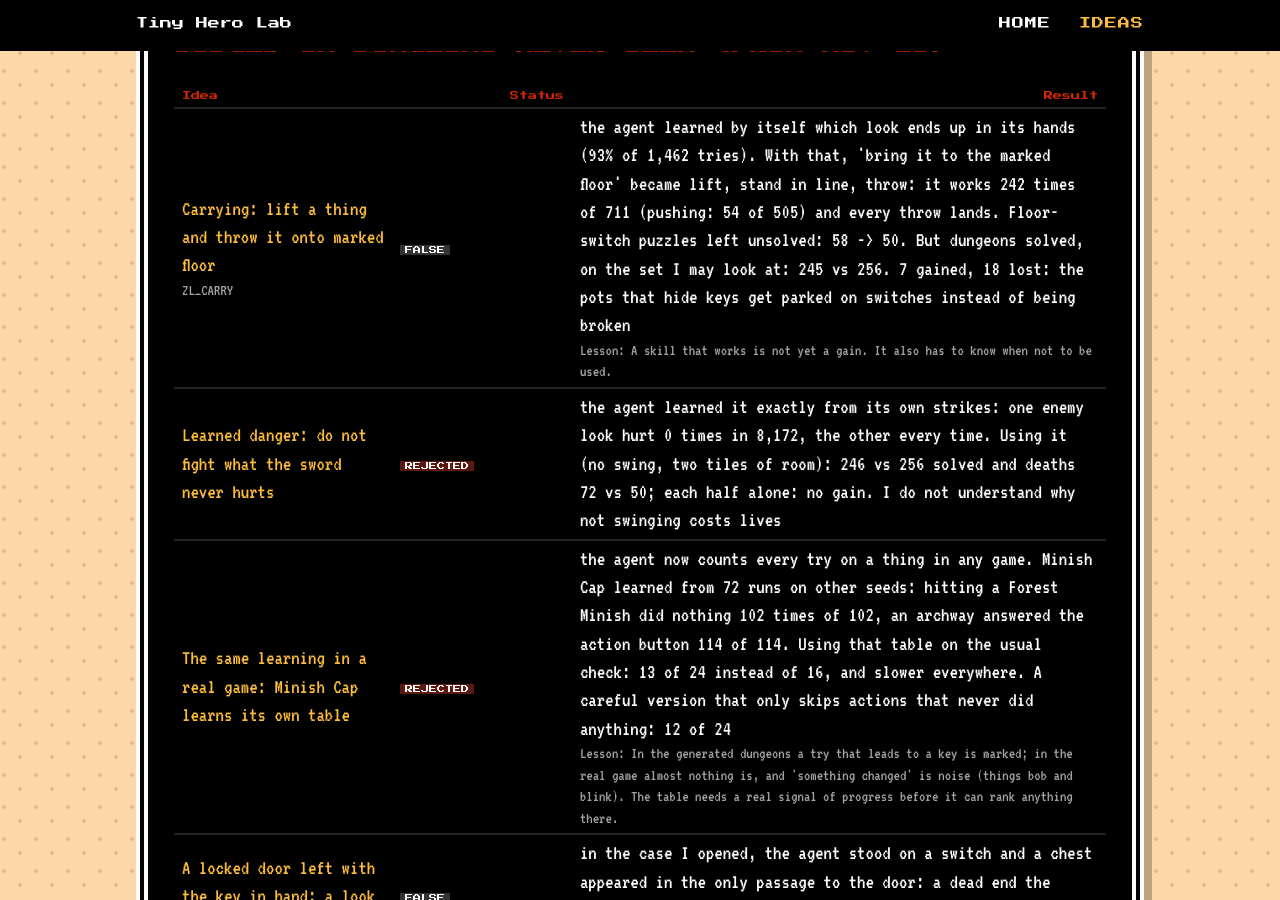
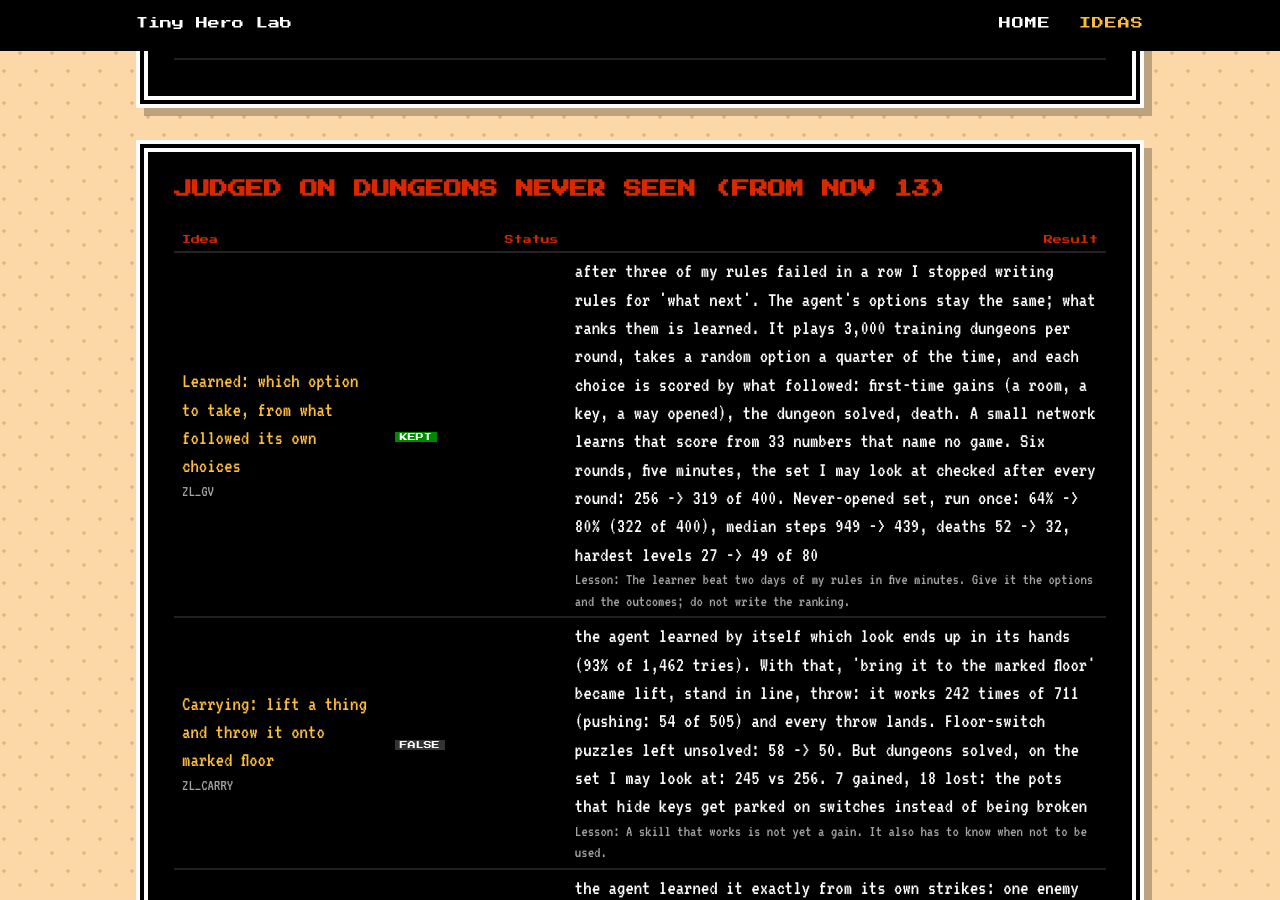
Before and after one commit to sofianedjerbi/zelda-agent-devblog, a Jekyll site: the page built from ideas.html, in a window 1280 px wide and 900 px high, scrolled down 6109 px. Built offline with Jekyll 4.4.1, drawn with Linux system fonts in a browser that asks for light colours; some of the changed text lies outside the part shown.

Commit message:
Unseen dungeons 80%: the agent learns which option pays off
Co-Authored-By: Claude Fable 5.2 <noreply@anthropic.com>
Claude-Session: https://claude.ai/code/session_011zaXs3MpTYuwKudv5WyDZs

```diff
--- a/_data/lessons.yml
+++ b/_data/lessons.yml
@@ -1,6 +1,8 @@
 # Rules I learned the hard way. Read at every step back.
 - rule: "Never train blind: check the real KPI during training, stop early if it doesn't move."
   why: "User rule. Reflex v1 trained 40 minutes on its own reward, then turned out barely better than standing still. Every training run now runs the combat test every 30k steps against 'stand still' and stops if it isn't ahead by the third check."
+- rule: "When a third rule in a row fails, stop writing rules: give the agent the options and the outcomes and let it learn the ranking."
+  why: "Carry, danger and the Minish table all failed in one evening. A network trained on what followed the agent's own choices took never-seen dungeons from 64% to 80% in five minutes."
 - rule: "Judge on dungeons nobody has looked at. One dungeon solved is not a skill."
   why: "User, 13 Nov: 'I want the agent to learn how to play, not to learn what to enter to solve the dungeon.' Two days of gains all came from tracing one room of Zelda 1's first dungeon. The headline is now the share of never-seen dungeons solved (54% at the start)."
 - rule: "Nothing becomes the default before its 16 full games. 'Logically right' and 'equal on scenarios' are not results."
--- a/_data/tried.yml
+++ b/_data/tried.yml
@@ -2,6 +2,7 @@
 # switch = how to turn it on/off in ~/minish-rl (ZL_<NAME>); result = measured; lesson = what not to do again.
 - phase: "Judged on dungeons never seen (from Nov 13)"
   items:
+    - {name: "Learned: which option to take, from what followed its own choices", switch: GV, status: kept, result: "after three of my rules failed in a row I stopped writing rules for 'what next'. The agent's options stay the same; what ranks them is learned. It plays 3,000 training dungeons per round, takes a random option a quarter of the time, and each choice is scored by what followed: first-time gains (a room, a key, a way opened), the dungeon solved, death. A small network learns that score from 33 numbers that name no game. Six rounds, five minutes, the set I may look at checked after every round: 256 -> 319 of 400. Never-opened set, run once: 64% -> 80% (322 of 400), median steps 949 -> 439, deaths 52 -> 32, hardest levels 27 -> 49 of 80", lesson: "The learner beat two days of my rules in five minutes. Give it the options and the outcomes; do not write the ranking."}
     - {name: "Carrying: lift a thing and throw it onto marked floor", switch: CARRY, status: off, result: "the agent learned by itself which look ends up in its hands (93% of 1,462 tries). With that, 'bring it to the marked floor' became lift, stand in line, throw: it works 242 times of 711 (pushing: 54 of 505) and every throw lands. Floor-switch puzzles left unsolved: 58 -> 50. But dungeons solved, on the set I may look at: 245 vs 256. 7 gained, 18 lost: the pots that hide keys get parked on switches instead of being broken", lesson: "A skill that works is not yet a gain. It also has to know when not to be used."}
     - {name: "Learned danger: do not fight what the sword never hurts", status: rejected, result: "the agent learned it exactly from its own strikes: one enemy look hurt 0 times in 8,172, the other every time. Using it (no swing, two tiles of room): 246 vs 256 solved and deaths 72 vs 50; each half alone: no gain. I do not understand why not swinging costs lives"}
     - {name: "The same learning in a real game: Minish Cap learns its own table", status: rejected, result: "the agent now counts every try on a thing in any game. Minish Cap learned from 72 runs on other seeds: hitting a Forest Minish did nothing 102 times of 102, an archway answered the action button 114 of 114. Using that table on the usual check: 13 of 24 instead of 16, and slower everywhere. A careful version that only skips actions that never did anything: 12 of 24", lesson: "In the generated dungeons a try that leads to a key is marked; in the real game almost nothing is, and 'something changed' is noise (things bob and blink). The table needs a real signal of progress before it can rank anything there."}
--- a/_data/unseen.yml
+++ b/_data/unseen.yml
@@ -1,21 +1,22 @@
 # tools/dungeon_bench.py --set test --n 400 (3,000 steps each). Generated dungeons nobody has looked at. Updated 2026-11-13.
 model: "current model"
-solved: 255
+solved: 322
 total: 400
-pct: 64
-pct_long: 72   # with 10,000 steps
-died: 52
-out_of_steps: 93
+pct: 80
+pct_long: 82   # with 10,000 steps
+died: 32
+out_of_steps: 46
 start: 54      # where this number started, 13 Nov
 levels:
-  - {level: "1-2 (a few rooms, one lock)", solved: 70, total: 80}
-  - {level: "3-4", solved: 67, total: 80}
-  - {level: "5-6", solved: 54, total: 80}
-  - {level: "7-8", solved: 37, total: 80}
-  - {level: "9-10 (many rooms, item room, boss door)", solved: 27, total: 80}
+  - {level: "1-2 (a few rooms, one lock)", solved: 73, total: 80}
+  - {level: "3-4", solved: 71, total: 80}
+  - {level: "5-6", solved: 71, total: 80}
+  - {level: "7-8", solved: 58, total: 80}
+  - {level: "9-10 (many rooms, item room, boss door)", solved: 49, total: 80}
 history:
   - {what: "Start", pct: 54}
   - {what: "Comes back to what stayed shut when it holds something new (a rule I wrote)", pct: 56}
   - {what: "Pushes a block from the side its plan chose (a bug I fixed)", pct: 57}
   - {what: "Learned by the agent: what each kind of thing answers to", pct: 63}
   - {what: "A flaw in my test fixed (memories leaked from one dungeon to the next)", pct: 64}
+  - {what: "Learned by the agent: which of its options pays off, from what followed its own choices", pct: 80}
--- a/index.html
+++ b/index.html
@@ -17,8 +17,9 @@ layout: default
     {% for h in site.data.unseen.history %}<tr><td class="lab">{{ h.what }}</td><td class="lab">{{ h.pct }}%</td></tr>
     {% endfor %}
   </table></div>
-  <p>The last line is the first thing the agent learned for itself about how to play. It played 2,000 other dungeons and kept count: for each look of thing (it sees that two things look alike, never what they are called) and each action, how often something happened. It found that one look answers to pulling, another to the action button, that two looks often hold something, and that the sword does nothing to any of them. On dungeons it has never seen it now tries the right action first and skips the useless ones.</p>
-  <p class="note">Of the ones it fails, it dies in {{ site.data.unseen.died }} and runs out of steps in {{ site.data.unseen.out_of_steps }}. With three times the steps: {{ site.data.unseen.pct_long }}%. These dungeons are a simple grid world, not a real game: a good score here is needed, not enough. It started at {{ site.data.unseen.start }}% on 13 Nov. What the agent learns by itself today: its map, which ground is wall or door, which kinds of wall can open, what hurts, where each room crossing worked, and (in these dungeons) what each kind of thing answers to. What I wrote by hand: how goals are ranked, the sword rule, the thresholds. From now on a change counts only if this number goes up, and the real games do not go down.</p>
+  <p>The last line is the big one. For two days I wrote the rules that rank what the agent does next, and three more rules in a row had just failed. So I stopped: now the agent plays thousands of training dungeons, takes a random option a quarter of the time, and every choice is scored by what followed it: a new room, a key, a way opened, the dungeon solved, or death. A small network learns to predict that from a description of the option that names no game and no dungeon. Five minutes of this beat everything I had written: 64% to 80%, in half the steps, on dungeons it has never seen.</p>
+  <p>The fourth line is the first thing the agent learned for itself about how to play. It played 2,000 other dungeons and kept count: for each look of thing (it sees that two things look alike, never what they are called) and each action, how often something happened. It found that one look answers to pulling, another to the action button, that two looks often hold something, and that the sword does nothing to any of them. On dungeons it has never seen it now tries the right action first and skips the useless ones.</p>
+  <p class="note">Of the ones it fails, it dies in {{ site.data.unseen.died }} and runs out of steps in {{ site.data.unseen.out_of_steps }}. With three times the steps: {{ site.data.unseen.pct_long }}%. These dungeons are a simple grid world, not a real game: a good score here is needed, not enough. It started at {{ site.data.unseen.start }}% on 13 Nov. What the agent learns by itself today: its map, which ground is wall or door, which kinds of wall can open, what hurts, where each room crossing worked, and (in these dungeons) what each kind of thing answers to and which option to take next. What I wrote by hand: how goals are ranked, the sword rule, the thresholds. From now on a change counts only if this number goes up, and the real games do not go down.</p>
 
   <h2>Watch it play</h2>
   <figure class="show">
```
